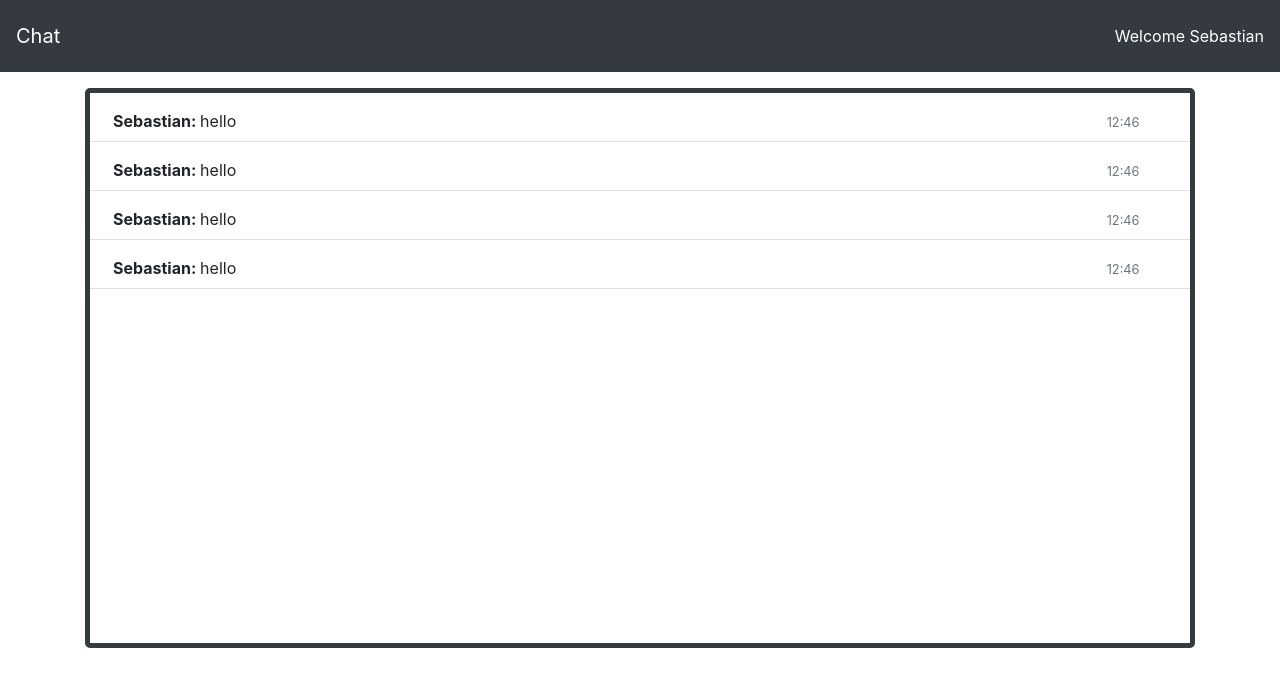
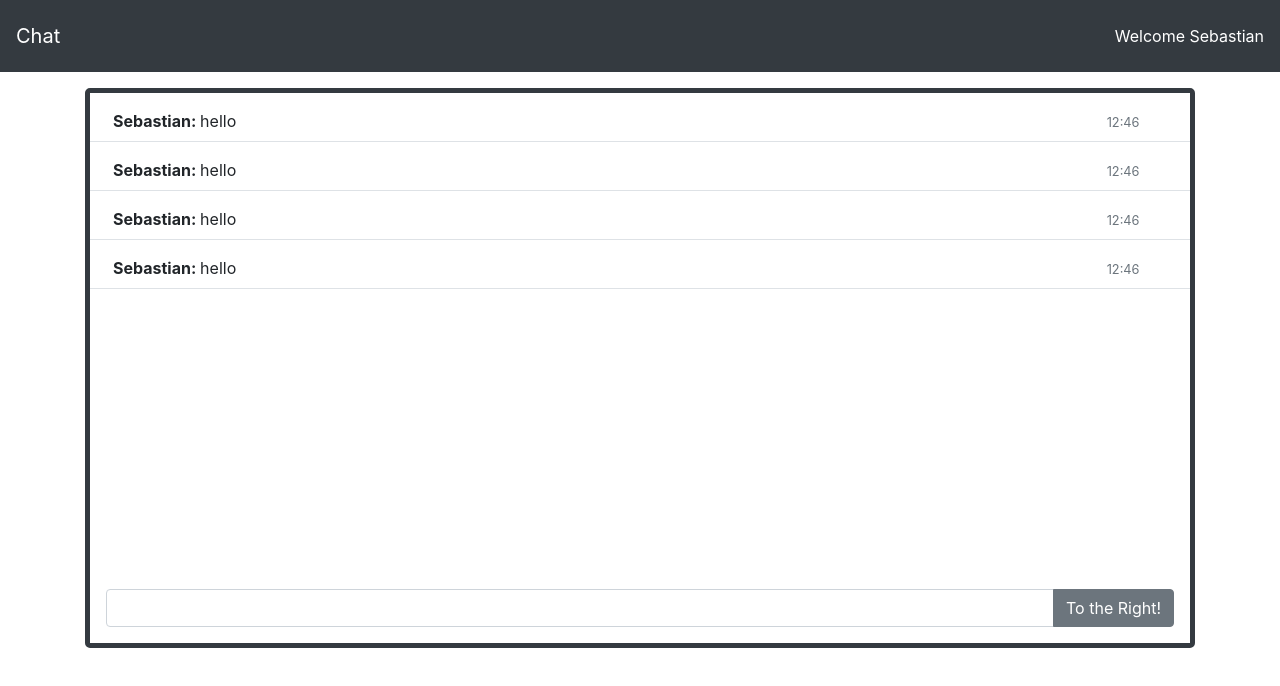
Before and after one commit to sebastianmarines/TypescriptChat, a React (Create React App) app in the folder frontend-r/: page / in a window 1280 px wide. Shown: the top 686 px of the page. Built offline with nearby package versions, Linux system fonts and the light colour scheme.

Commit message:
Add inline style

```diff
--- a/frontend-r/src/App.tsx
+++ b/frontend-r/src/App.tsx
@@ -2,7 +2,7 @@ import React, { Component } from "react";
 import { Container } from "reactstrap";
 
 import Header from './components/Header'
-import Messages from './components/Messages/index'
+import Messages from './components/Messages'
 
 import IMessage from './interfaces/Message.interface'
 
--- /dev/null
+++ b/frontend-r/src/components/MessageBox.tsx
@@ -0,0 +1,23 @@
+import React, { Component } from "react";
+import CSS from "csstype";
+
+import { InputGroup, InputGroupAddon, Button, Input } from "reactstrap";
+
+export default class MessageBox extends Component {
+  render() {
+    return (
+      <InputGroup style={style} className="p-3">
+        <Input />
+        <InputGroupAddon addonType="append">
+          <Button color="secondary">To the Right!</Button>
+        </InputGroupAddon>
+      </InputGroup>
+    );
+  }
+}
+
+let style: CSS.Properties = {
+  position: "absolute",
+  left: 0,
+  bottom: 0
+};
--- /dev/null
+++ b/frontend-r/src/components/Messages.tsx
@@ -0,0 +1,35 @@
+import React, { Component } from "react";
+
+import IMessage from "../interfaces/Message.interface";
+import { Container } from "reactstrap";
+import CSS from "csstype"
+
+import Message from "./Message";
+import MessageBox from "./MessageBox";
+
+export default class Messages extends Component<MessagesProps, {}> {
+  render() {
+    let messages = this.props.messages;
+    return (
+      <div style={style}>
+        <Container style={{overflowY: "scroll"}}>
+          {messages.map((message) => (
+            <Message message={message} key={message.id} />
+          ))}
+        </Container>
+        <MessageBox />
+      </div>
+    );
+  }
+}
+
+interface MessagesProps {
+  messages: IMessage[];
+}
+
+let style: CSS.Properties = {
+  border: "5px solid #343a40",
+  borderRadius: "5px",
+  height: "70vh",
+  position: "relative"
+}
--- a/frontend-r/src/components/Messages/index.tsx
+++ /dev/null
@@ -1,24 +0,0 @@
-import React, { Component } from "react";
-
-import IMessage from "../../interfaces/Message.interface";
-import { Container, Row, Col } from "reactstrap";
-import Message from '../Message'
-
-import './messages.css'
-
-export default class Messages extends Component<MessagesProps, {}> {
-  render() {
-    let messages = this.props.messages
-    return (
-      <Container className="message-container">
-        {messages.map((message) => (
-          <Message message={message} key={message.id}/>
-        ))}
-      </Container>
-    );
-  }
-}
-
-interface MessagesProps {
-  messages: IMessage[];
-}
--- a/frontend-r/src/components/Messages/messages.css
+++ /dev/null
@@ -1,6 +0,0 @@
-.message-container {
-    border: 5px solid #343a40;
-    border-radius: 5px;
-    height: 70vh !important;
-    overflow-y: scroll;
-}
```
